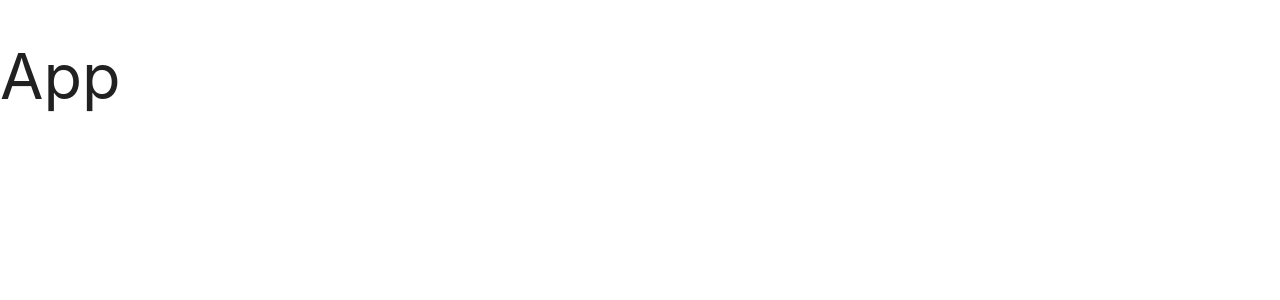
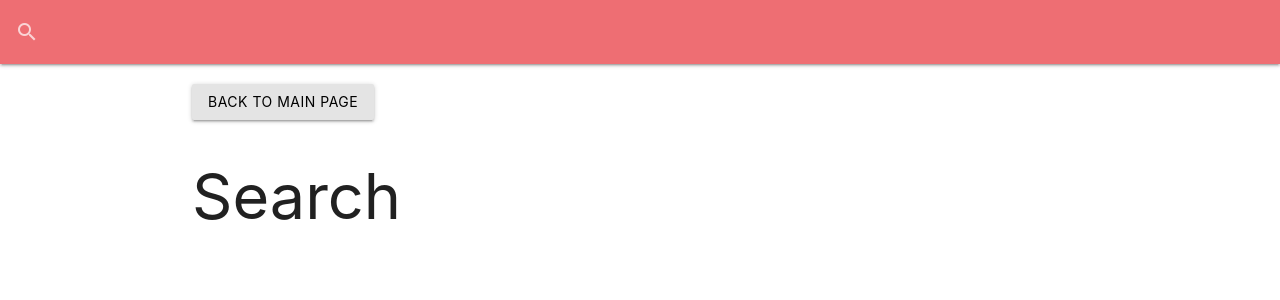
Before and after one commit to Pobermeier/myreads, a React (Create React App) app: page /Search in a window 1280 px wide. Shown: the top 300 px of the page. Built offline with nearby package versions, Linux system fonts and the light colour scheme.

Commit message:
Implemented first high-level version of app layout

```diff
--- a/src/App.js
+++ b/src/App.js
@@ -1,10 +1,18 @@
 import React from 'react';
+import { Route, Switch } from 'react-router-dom';
+import Main from './pages/Main';
+import Search from './pages/Search';
+import NotFound from './pages/NotFound';
 
 function App() {
   return (
-    <div>
-      <h1>App</h1>
-    </div>
+    <>
+      <Switch>
+        <Route path="/" exact component={Main} />
+        <Route path="/Search" exact component={Search} />
+        <Route component={NotFound} />
+      </Switch>
+    </>
   );
 }
 
--- /dev/null
+++ b/src/components/AddButton.js
@@ -0,0 +1,19 @@
+import React from 'react';
+import { Link } from 'react-router-dom';
+import PropTypes from 'prop-types';
+
+const AddButton = ({ route }) => {
+  return (
+    <div className="fixed-action-btn">
+      <Link to={route} className="btn-floating btn-large red">
+        <i className="large material-icons">add</i>
+      </Link>
+    </div>
+  );
+};
+
+AddButton.propTypes = {
+  route: PropTypes.string.isRequired,
+};
+
+export default AddButton;
--- /dev/null
+++ b/src/components/SearchBar.js
@@ -0,0 +1,21 @@
+import React from 'react';
+
+const SearchBar = () => {
+  return (
+    <nav>
+      <div className="nav-wrapper">
+        <form>
+          <div className="input-field">
+            <input type="search" required />
+            <label className="label-icon" htmlFor="search">
+              <i className="material-icons">search</i>
+            </label>
+            <i className="material-icons">close</i>
+          </div>
+        </form>
+      </div>
+    </nav>
+  );
+};
+
+export default SearchBar;
--- /dev/null
+++ b/src/layout/Navbar.js
@@ -0,0 +1,18 @@
+import React from 'react';
+import { Link } from 'react-router-dom';
+
+const Navbar = () => {
+  return (
+    <div>
+      <nav>
+        <div className="nav-wrapper">
+          <Link to="/" className="brand-logo center">
+            MyReads
+          </Link>
+        </div>
+      </nav>
+    </div>
+  );
+};
+
+export default Navbar;
--- /dev/null
+++ b/src/pages/Main.js
@@ -0,0 +1,17 @@
+import React from 'react';
+import Navbar from '../layout/Navbar';
+import AddButton from '../components/AddButton';
+
+const Main = () => {
+  return (
+    <div>
+      <Navbar />
+      <div className="container">
+        <h1>Main</h1>
+      </div>
+      <AddButton route="/search" />
+    </div>
+  );
+};
+
+export default Main;
--- /dev/null
+++ b/src/pages/NotFound.js
@@ -0,0 +1,27 @@
+import React from 'react';
+import { Link } from 'react-router-dom';
+import Navbar from '../layout/Navbar';
+
+const NotFound = () => {
+  return (
+    <>
+      <Navbar />
+      <div className="container">
+        <h1>404 | Page Not Found</h1>
+        <Link
+          to="/"
+          className="waves-effect waves-teal btn"
+          style={{
+            margin: '20px 0px 0px',
+            backgroundColor: '#e4e4e4',
+            color: '#000',
+          }}
+        >
+          Back to Main Page
+        </Link>
+      </div>
+    </>
+  );
+};
+
+export default NotFound;
--- /dev/null
+++ b/src/pages/Search.js
@@ -0,0 +1,28 @@
+import React from 'react';
+import { Link } from 'react-router-dom';
+import SearchBar from '../components/SearchBar';
+
+const Search = () => {
+  return (
+    <div>
+      <SearchBar />
+
+      <div className="container">
+        <Link
+          to="/"
+          className="waves-effect waves-teal btn"
+          style={{
+            margin: '20px 0px 0px',
+            backgroundColor: '#e4e4e4',
+            color: '#000',
+          }}
+        >
+          Back to Main Page
+        </Link>
+        <h1>Search</h1>
+      </div>
+    </div>
+  );
+};
+
+export default Search;
```
